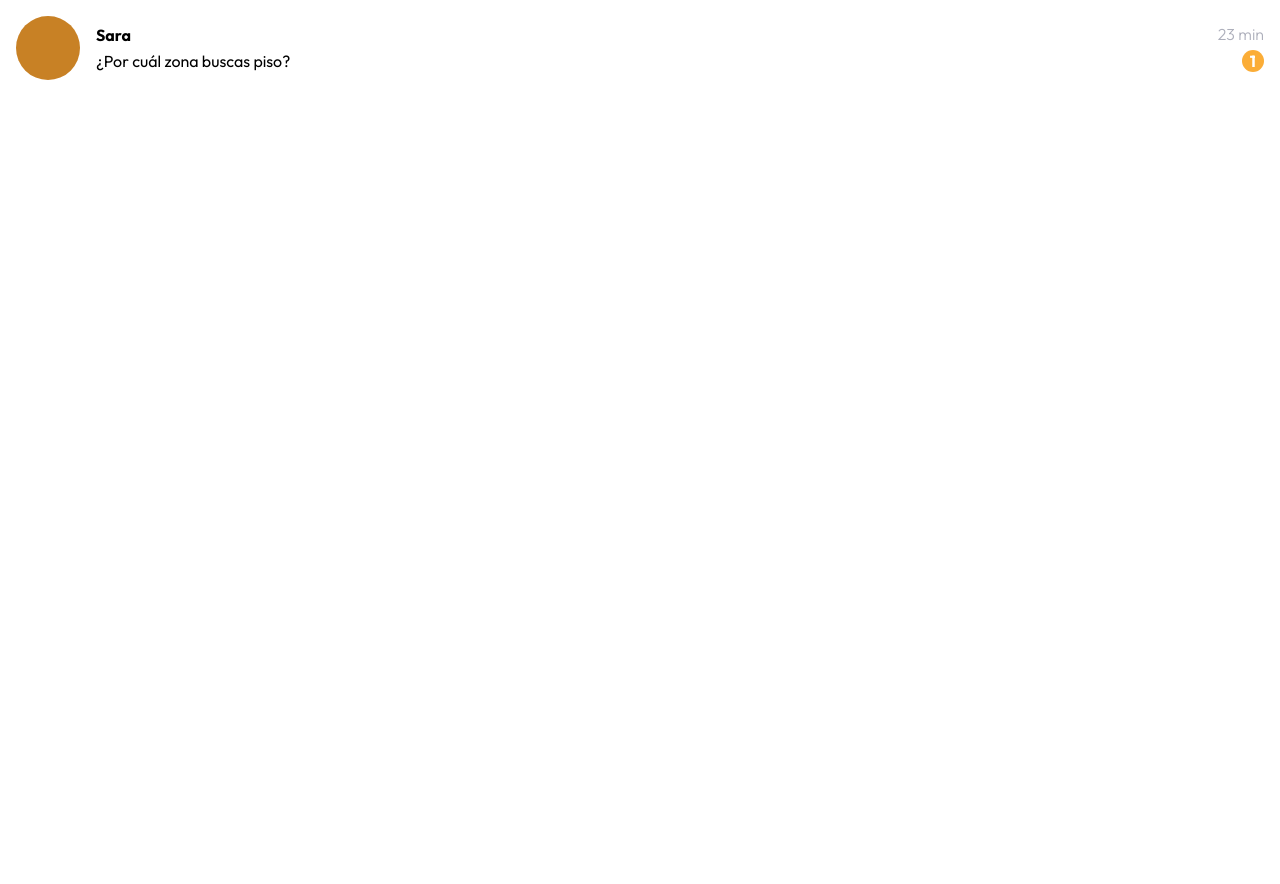
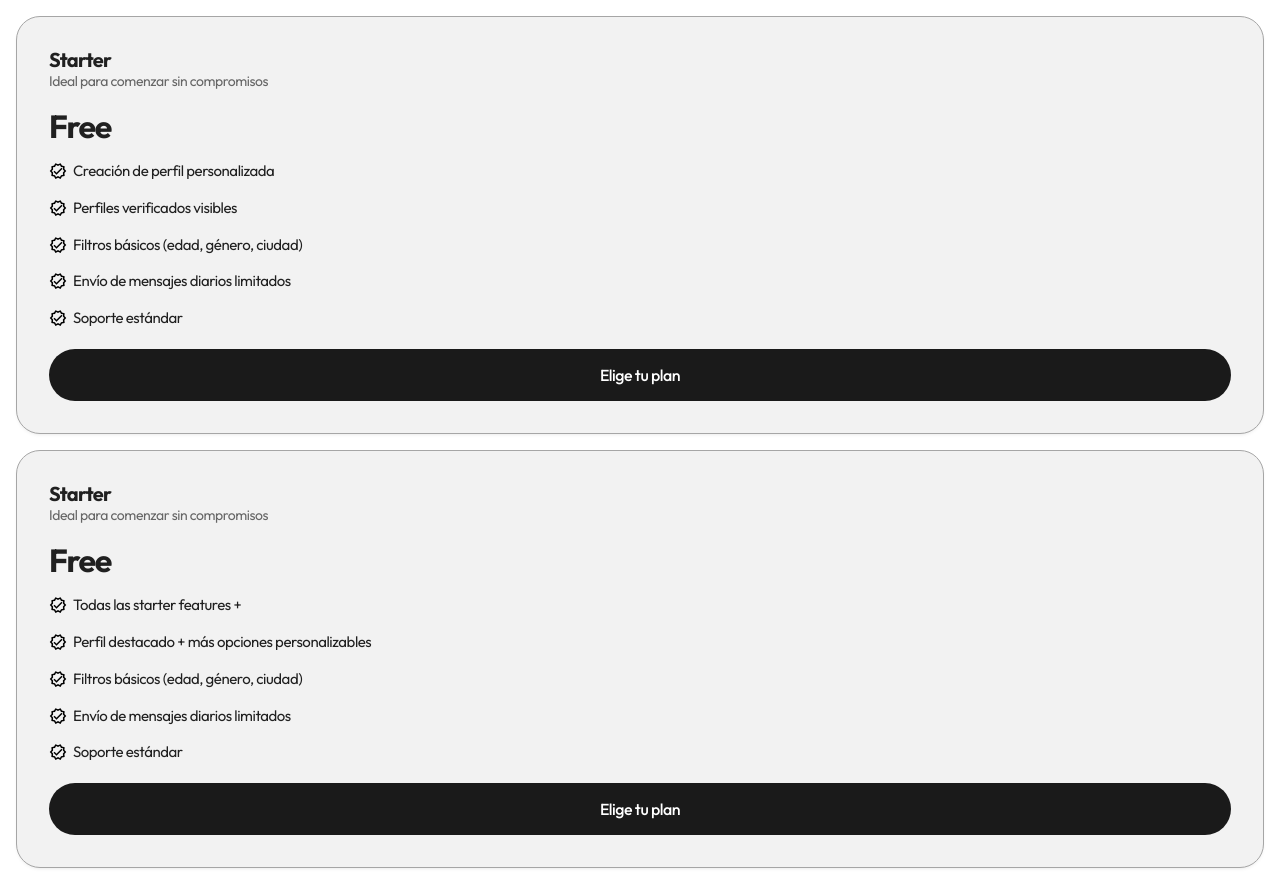
Before and after one commit to ESAT-ID3/5.-Roomeet, a React (Vite) app: page / in a window 1280 px wide. Before the commit the page ends 800 px from the top, so only its background shows below. Built offline with nearby package versions, Linux system fonts and the light colour scheme.

Commit message:
feature: Starter Plan

```diff
--- a/src/App.tsx
+++ b/src/App.tsx
@@ -5,14 +5,19 @@ import { AppNav } from './components/app-nav/AppNav'
 import { SwipeNavHeader } from "./components/app-superior-nav/swipe/SwipeNavHeader"
 import { PicturesMatch } from './components/pictures-match/PicturesMatch'
 import { ChatMsg } from './components/chat-msg/ChatMsg'
+import { StarterPlan } from './components/plans/StarterPlan'
+import { PremiumPlan } from './components/plans/PremiumPlan'
 
 
 
 function App() {
 
   return (
-    <ChatMsg/>
-  )
+    <>
+      <StarterPlan/>
+      <PremiumPlan/>
+    </>
+  );
 }
 
 export default App
--- a/src/components/icons/Icons.tsx
+++ b/src/components/icons/Icons.tsx
@@ -22,6 +22,9 @@ const icons = {
     match: (
       <path d="M23.7085 17.0833H26.7918V21.7083H31.4168V24.7917H26.7918V29.4167H23.7085V24.7917H19.0835V21.7083H23.7085V17.0833ZM5.2085 26.3333V14H0.583496L16.0002 0.125L31.4168 14H23.7085V11.2096L16.0002 4.27208L8.29183 11.2096V23.25H16.0002C16.0002 24.3292 16.1852 25.3621 16.5243 26.3333H5.2085Z" />
     ),
+    check: (
+      <path d="M17.25 9L15.45 6.9L15.675 4.125L12.975 3.525L11.55 1.125L9 2.25L6.45 1.125L5.025 3.525L2.325 4.125L2.55 6.9L0.75 9L2.55 11.1L2.325 13.875L5.025 14.475L6.45 16.875L9 15.75L11.55 16.875L12.975 14.475L15.675 13.875L15.45 11.1L17.25 9ZM14.025 12.675L12 13.125L10.95 14.925L9 14.1L7.05 14.925L6 13.125L3.975 12.675L4.125 10.575L2.775 9L4.125 7.425L3.975 5.325L6 4.875L7.05 3.075L9 3.9L10.95 3.075L12 4.875L14.025 5.325L13.875 7.425L15.225 9L13.875 10.575L14.025 12.675ZM12.45 5.7L13.5 6.75L7.5 12.75L4.5 9.75L5.55 8.7L7.5 10.65L12.45 5.7Z"/>
+    ),
   };
 
   export const Icons = ({ name = "home", size, color = "#000" }) => {
--- /dev/null
+++ b/src/components/plans/PremiumPlan.css
@@ -0,0 +1,81 @@
+@import url('https://fonts.googleapis.com/css2?family=Outfit:wght@100..900&family=Poppins:ital,wght@0,100;0,200;0,300;0,400;0,500;0,600;0,700;0,800;0,900;1,100;1,200;1,300;1,400;1,500;1,600;1,700;1,800;1,900&display=swap');
+
+*{
+    box-sizing: border-box;
+}
+
+body {
+    margin: 0;
+    padding: 0;
+}
+
+h1,h2,h3,h4 {
+    margin: 0;
+}
+
+.card_container{
+    margin: 1rem;
+}
+
+.card_plan_premium{
+    display: flex;
+    padding: 1rem;
+    width: 100%;
+    padding: 30px 32px 32px 32px;
+    flex-direction: column;
+    align-items: flex-start;
+    border-radius: 24px;
+    border: 1px solid var(--White-White-700, #A6A6A6);
+    background: var(--White-White-300, #F2F2F2);
+    /* shadow-small */
+    box-shadow: 0px 2px 4px -2px rgba(0, 0, 0, 0.12);
+}
+
+.card_plan_premium__title{
+    color: var(--Black-Black-500, #202020);
+    font-family: Outfit;
+    font-size: 20px;
+    font-style: normal;
+    font-weight: 700;
+    letter-spacing: -0.8px;
+}
+
+.card_plan_premium__subtitle{
+    color: #666;
+    font-family: Outfit;
+    font-size: 14px;
+    font-style: normal;
+    font-weight: 400;
+    letter-spacing: -0.42px;
+}
+
+.card_plan_premium__title2{
+color: var(--Black-Black-500, #202020);
+font-family: Outfit;
+font-size: 32px;
+font-style: normal;
+font-weight: 700;
+letter-spacing: -1.28px;
+margin-block: 1rem;
+}
+
+.card_plan_premium__description{
+    display: flex;
+    flex-direction: column;
+    gap: 0.8rem;
+    margin-bottom: 1rem;
+}
+
+.card_plan_premium__feature{
+    display: flex;
+}
+
+h4{
+    color: var(--Black-Black-500, #202020);
+    font-family: Outfit;
+    font-size: 15px;
+    font-style: normal;
+    font-weight: 400;
+    line-height: 120%; /* 18px */
+    letter-spacing: -0.45px;
+}
--- /dev/null
+++ b/src/components/plans/PremiumPlan.tsx
@@ -0,0 +1,40 @@
+import "./PremiumPlan.css"
+import { Icons } from "../icons/Icons";
+import { Button } from "../yellow-button/Button";
+
+export const PremiumPlan = () => {
+
+    return (
+    <div className="card_container">
+        <div className="card_plan_premium">
+            <h1 className="card_plan_premium__title">Starter</h1>
+            <h2 className="card_plan_premium__subtitle">Ideal para comenzar sin compromisos</h2>
+            <h3 className="card_plan_premium__title2">Free</h3>
+            <div className="card_plan_premium__description">
+                <div className="card_plan_premium__feature">
+                    <Icons name="check" size="24"/>
+                    <h4>Todas las starter features +</h4>
+                </div>
+                <div className="card_plan_premium__feature">
+                    <Icons name="check" size="24"/>
+                    <h4>Perfil destacado + más opciones personalizables</h4>
+                </div>
+                <div className="card_plan_premium__feature">
+                    <Icons name="check" size="24"/>
+                    <h4>Filtros básicos (edad, género, ciudad)</h4>
+                </div>
+                <div className="card_plan_premium__feature">
+                    <Icons name="check" size="24"/>
+                    <h4>Envío de mensajes diarios limitados</h4>
+                </div>
+                <div className="card_plan_premium__feature">
+                    <Icons name="check" size="24"/>
+                    <h4>Soporte estándar</h4>
+                </div>
+
+            </div>
+            <Button color="black" text="Elige tu plan"></Button>
+        </div>
+    </div>
+    );
+};
--- /dev/null
+++ b/src/components/plans/StarterPlan.css
@@ -0,0 +1,81 @@
+@import url('https://fonts.googleapis.com/css2?family=Outfit:wght@100..900&family=Poppins:ital,wght@0,100;0,200;0,300;0,400;0,500;0,600;0,700;0,800;0,900;1,100;1,200;1,300;1,400;1,500;1,600;1,700;1,800;1,900&display=swap');
+
+*{
+    box-sizing: border-box;
+}
+
+body {
+    margin: 0;
+    padding: 0;
+}
+
+h1,h2,h3,h4 {
+    margin: 0;
+}
+
+.card_container{
+    margin: 1rem;
+}
+
+.card_plan{
+    display: flex;
+    padding: 1rem;
+    width: 100%;
+    padding: 30px 32px 32px 32px;
+    flex-direction: column;
+    align-items: flex-start;
+    border-radius: 24px;
+    border: 1px solid var(--White-White-700, #A6A6A6);
+    background: var(--White-White-300, #F2F2F2);
+    /* shadow-small */
+    box-shadow: 0px 2px 4px -2px rgba(0, 0, 0, 0.12);
+}
+
+.card_plan__title{
+    color: var(--Black-Black-500, #202020);
+    font-family: Outfit;
+    font-size: 20px;
+    font-style: normal;
+    font-weight: 700;
+    letter-spacing: -0.8px;
+}
+
+.card_plan__subtitle{
+    color: #666;
+    font-family: Outfit;
+    font-size: 14px;
+    font-style: normal;
+    font-weight: 400;
+    letter-spacing: -0.42px;
+}
+
+.card_plan__title2{
+color: var(--Black-Black-500, #202020);
+font-family: Outfit;
+font-size: 32px;
+font-style: normal;
+font-weight: 700;
+letter-spacing: -1.28px;
+margin-block: 1rem;
+}
+
+.card_plan__description{
+    display: flex;
+    flex-direction: column;
+    gap: 0.8rem;
+    margin-bottom: 1rem;
+}
+
+.card_plan__feature{
+    display: flex;
+}
+
+h4{
+    color: var(--Black-Black-500, #202020);
+    font-family: Outfit;
+    font-size: 15px;
+    font-style: normal;
+    font-weight: 400;
+    line-height: 120%; /* 18px */
+    letter-spacing: -0.45px;
+}
--- /dev/null
+++ b/src/components/plans/StarterPlan.tsx
@@ -0,0 +1,40 @@
+import "./StarterPlan.css"
+import { Icons } from "../icons/Icons";
+import { Button } from "../yellow-button/Button";
+
+export const StarterPlan = () => {
+
+    return (
+    <div className="card_container">
+        <div className="card_plan">
+            <h1 className="card_plan__title">Starter</h1>
+            <h2 className="card_plan__subtitle">Ideal para comenzar sin compromisos</h2>
+            <h3 className="card_plan__title2">Free</h3>
+            <div className="card_plan__description">
+                <div className="card_plan__feature">
+                    <Icons name="check" size="24"/>
+                    <h4>Creación de perfil personalizada</h4>
+                </div>
+                <div className="card_plan__feature">
+                    <Icons name="check" size="24"/>
+                    <h4>Perfiles verificados visibles</h4>
+                </div>
+                <div className="card_plan__feature">
+                    <Icons name="check" size="24"/>
+                    <h4>Filtros básicos (edad, género, ciudad)</h4>
+                </div>
+                <div className="card_plan__feature">
+                    <Icons name="check" size="24"/>
+                    <h4>Envío de mensajes diarios limitados</h4>
+                </div>
+                <div className="card_plan__feature">
+                    <Icons name="check" size="24"/>
+                    <h4>Soporte estándar</h4>
+                </div>
+
+            </div>
+            <Button color="black" text="Elige tu plan"></Button>
+        </div>
+    </div>
+    );
+};
```
